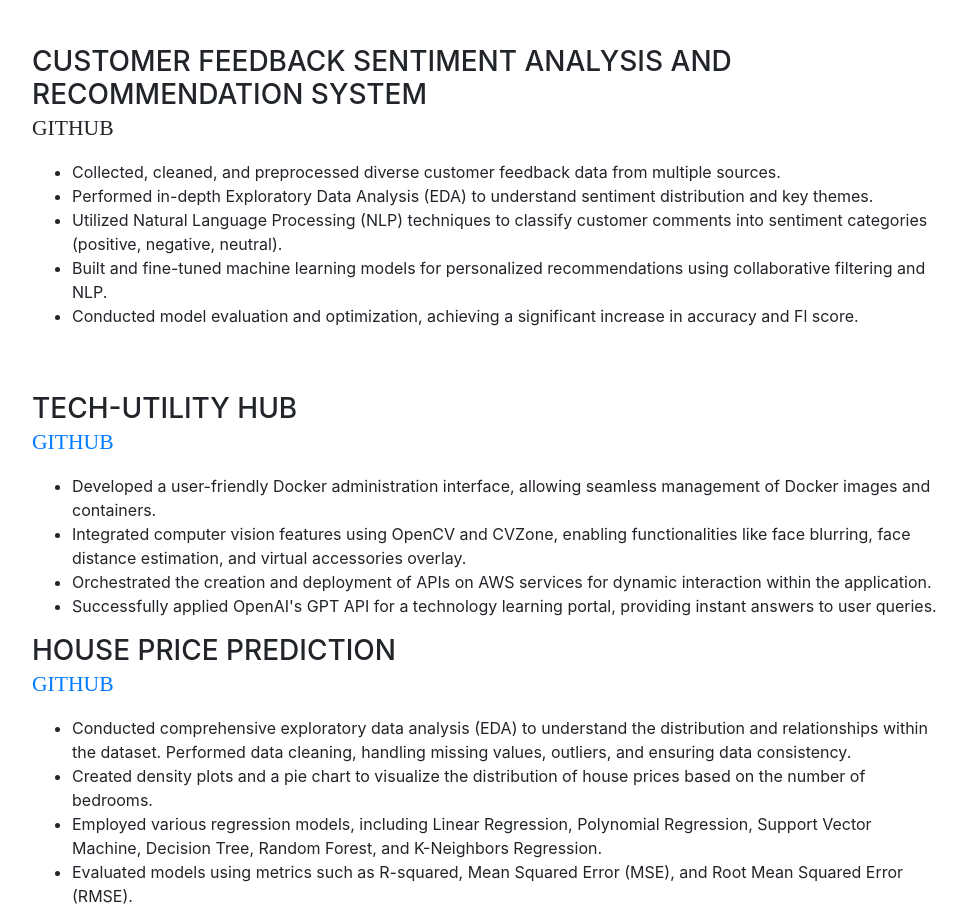
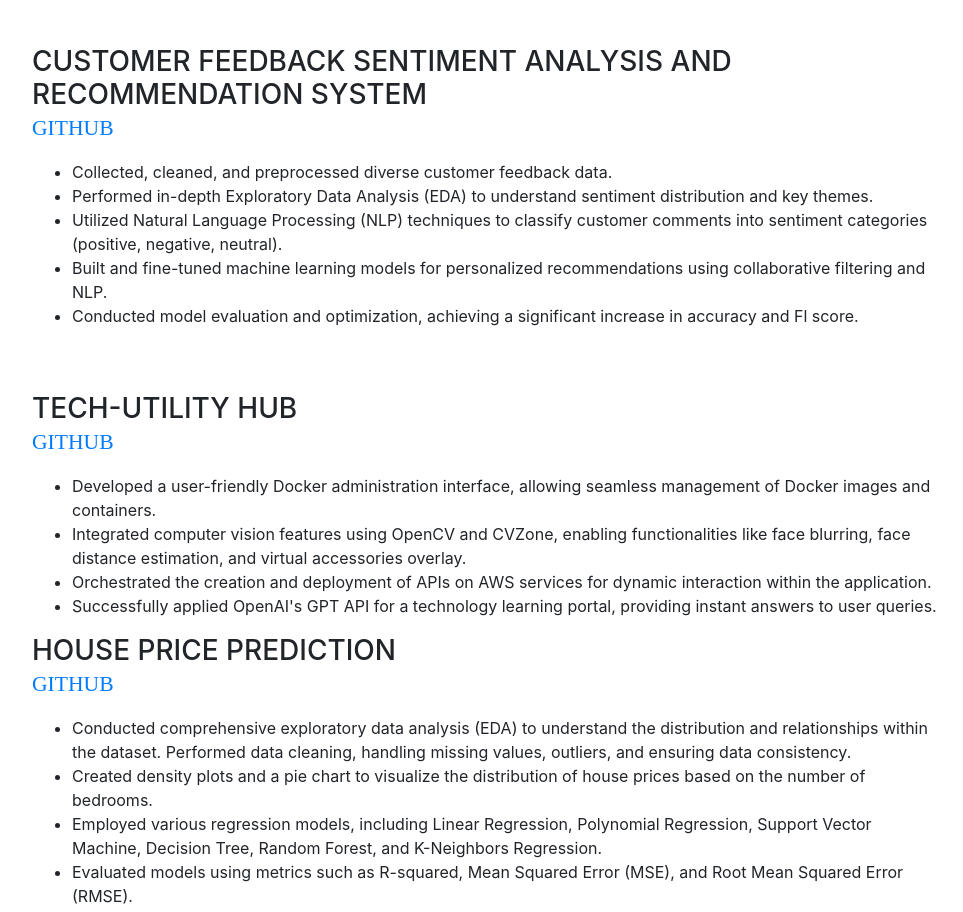
Before and after one commit to HarshAjmeraa/Portfolio, a website with bundled scripts: page index.html in a window 1280 px wide. Shown: the part 1943-2855 px from the top of the page, without its empty margins (288-1251 px from the left). Built offline with nearby package versions, Linux system fonts and the light colour scheme; a web font is replaced by a local one.

Commit message:
index.html

```diff
--- a/index.html
+++ b/index.html
@@ -181,9 +181,8 @@
             <div class="resume-content mr-auto">
               <h3 class="mb-0">Customer Feedback Sentiment Analysis and
                 Recommendation System</h3>
-                <div class="subheading mb-3">Github</div>
-              <p><ul><li>Collected, cleaned, and preprocessed diverse customer feedback data from
-                multiple sources.</li>
+                <div class="subheading mb-3"><a href="https://github.com/HarshAjmeraa/Movie-Recommender-System.git">Github</a></div>
+              <p><ul><li>Collected, cleaned, and preprocessed diverse customer feedback data.</li>
               <li>Performed in-depth Exploratory Data Analysis (EDA) to understand
                 sentiment distribution and key themes.
                 </li>
```
